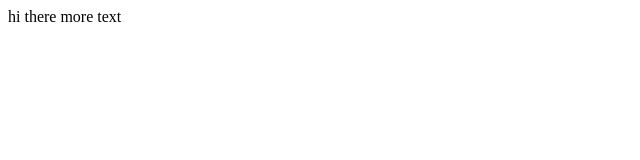
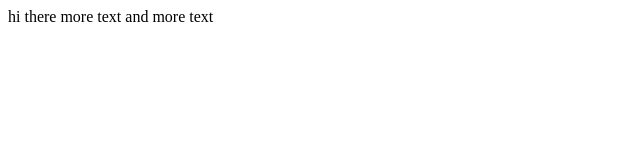
Before and after one commit to jmordica/newproj, a plain HTML site: page index.html in a window 1280 px wide. Shown: the whole page, without its empty margins (0-640 px from the left). Drawn offline with Linux system fonts and the light colour scheme.

Commit message:
Update index.html

```diff
--- a/index.html
+++ b/index.html
@@ -1,3 +1,3 @@
 <html>
-hi there more text
+hi there more text and more text
 </html>
```
